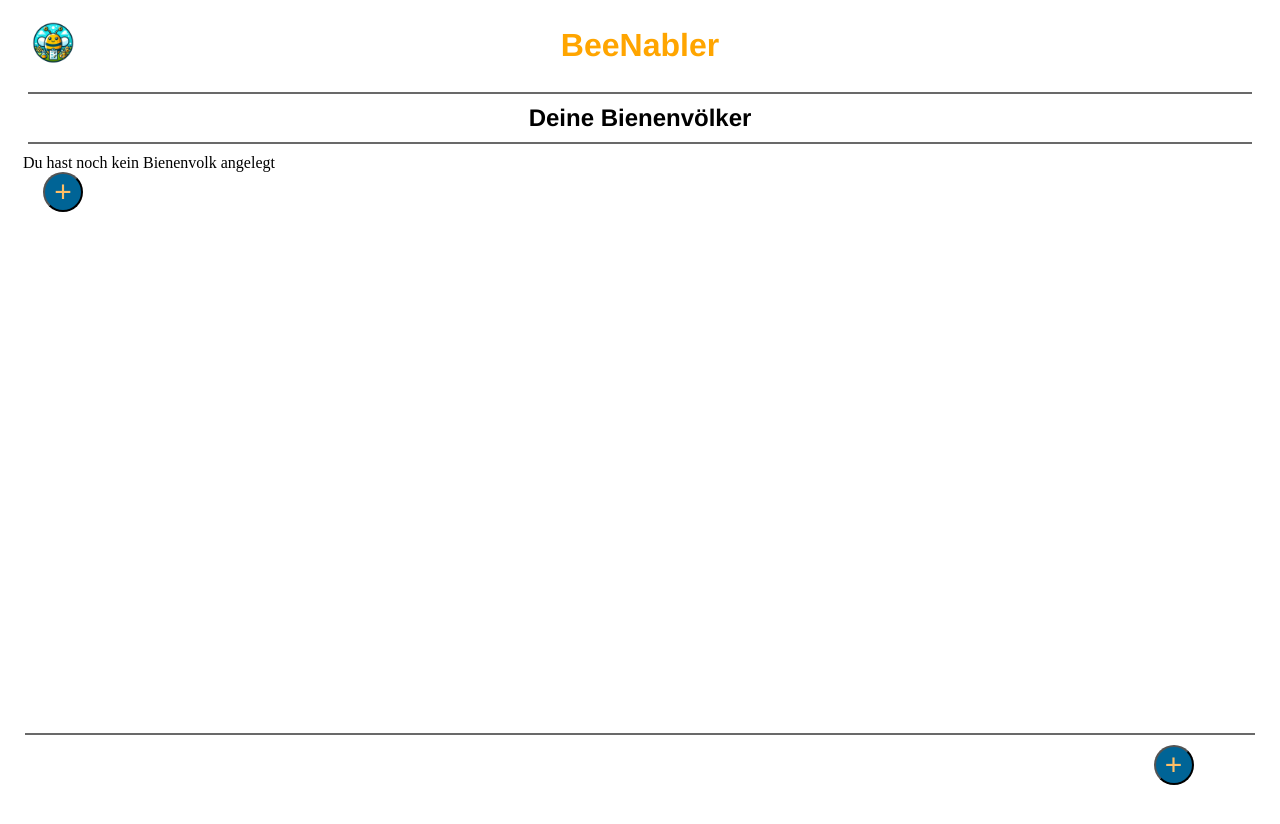
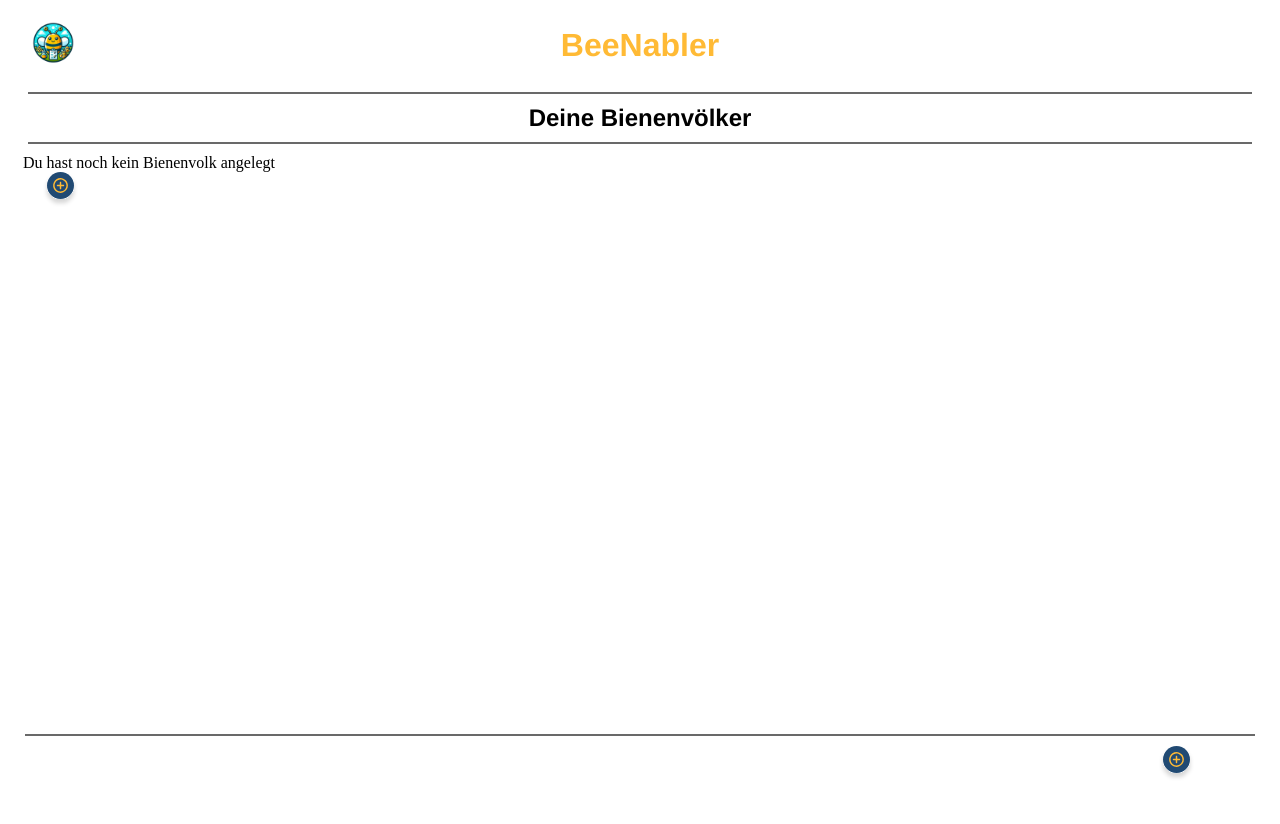
Before and after one commit to 4chiAA/capstone-beenabler, a React (Vite) app in the folder frontend/: page /home in a window 1280 px wide. Shown: the top 824 px of the page. Built offline with nearby package versions, Linux system fonts and the light colour scheme; no server answers.

Commit message:
update colour and BeehiveCreateButton in the frontend

```diff
--- a/frontend/src/App.css
+++ b/frontend/src/App.css
@@ -28,8 +28,8 @@
 }
 
 .create-button {
-    background-color: rgb(0, 100, 150);
-    color: hsl(35, 100%, 70%);
+    background-color: #214A73;
+    color: #FFCE8A;
     width: 40px;
     height: 40px;
     font-size: 30px;
--- a/frontend/src/components/BeehiveCreateButton.tsx
+++ b/frontend/src/components/BeehiveCreateButton.tsx
@@ -4,7 +4,7 @@ export default function BeehiveCreateButton() {
 
     return (
         <Link to="/create">
-            <button className="create-button">+</button>
+            <img src="src/assets/createBeehiveButton.svg" alt="Logo"/>
         </Link>
     )
 }
--- a/frontend/src/components/FooterHome.tsx
+++ b/frontend/src/components/FooterHome.tsx
@@ -8,7 +8,9 @@ export default function FooterHome() {
             <div className="footer-container">
                 <div className="left"></div>
                 <div className="mid"></div>
-                <BeehiveCreateButton/>
+                <div className="create-button-home">
+                    <BeehiveCreateButton/>
+                </div>
             </div>
         </footer>
     );
--- a/frontend/src/pages/HomePage.tsx
+++ b/frontend/src/pages/HomePage.tsx
@@ -20,7 +20,7 @@ export default function HomePage(props: Readonly<HomeProps>){
                 </div>
                 <BeehivesPreview beehives={props.beehivesPreview}/>
                 <div className="create-button-home">
-                   <BeehiveCreateButton/>
+                    <BeehiveCreateButton/>
                 </div>
             </div>
             <FooterHome/>
--- a/frontend/src/stylesheets/BeehiveDetail.css
+++ b/frontend/src/stylesheets/BeehiveDetail.css
@@ -17,8 +17,8 @@
     flex-direction: column;
     align-items: center;
     width: 100%;
-    color: rgb(0, 100, 150);
-    background-color: hsl(35, 100%, 70%);
+    color: #214A73;
+    background-color: #FFC960;
     border: 1px solid;
     border-radius: 10px;
     padding-top: 10px;
--- a/frontend/src/stylesheets/BeehivesPreview.css
+++ b/frontend/src/stylesheets/BeehivesPreview.css
@@ -9,7 +9,7 @@
     display: flex;
     align-items: center;
     justify-content: space-around;
-    background-color: hsl(35, 100%, 70%);
+    background-color: #FFC960;
     border: 1px solid;
     border-radius: 10px;
     color: inherit;
@@ -20,7 +20,7 @@
 }
 
 .beehives-preview .description {
-    color: rgb(0, 100, 150);
+    color: #214A73;
     padding-left: 15px;
     padding-right: 15px;
 }
--- a/frontend/src/stylesheets/Header.css
+++ b/frontend/src/stylesheets/Header.css
@@ -1,5 +1,5 @@
 header {
-    color: orange;
+    color: #FFBA35;
     padding-left: 20px;
     padding-right: 20px;
 }
```
Also changed, not shown: frontend/src/assets/createBeehiveButton.svg (added), frontend/src/assets/deleteBeehiveButton.svg (added).
